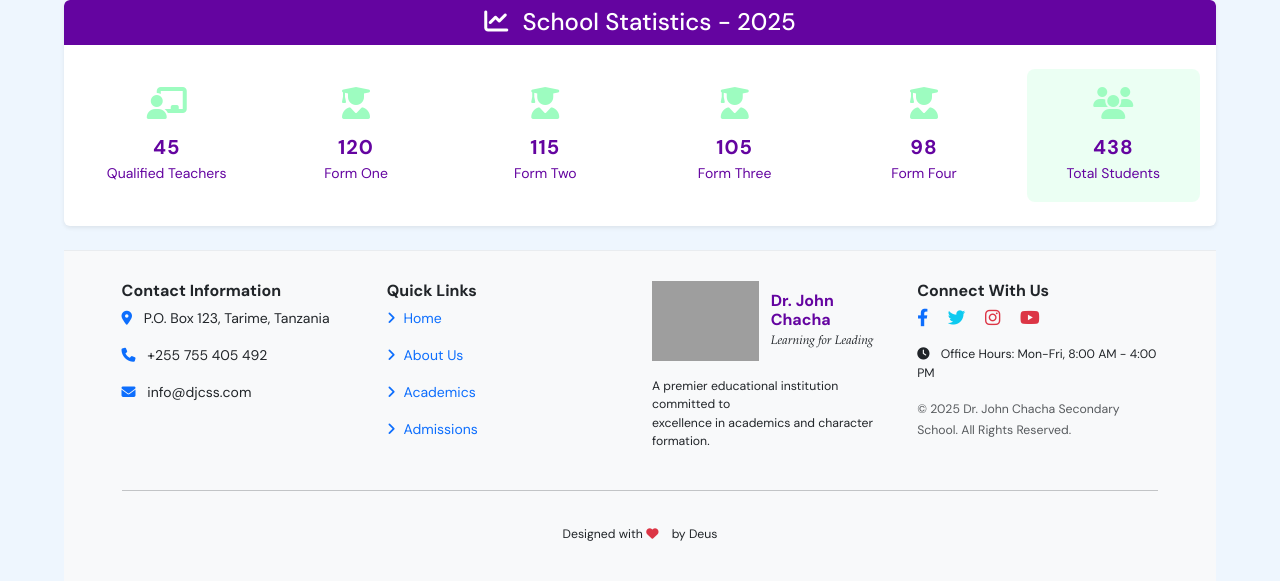
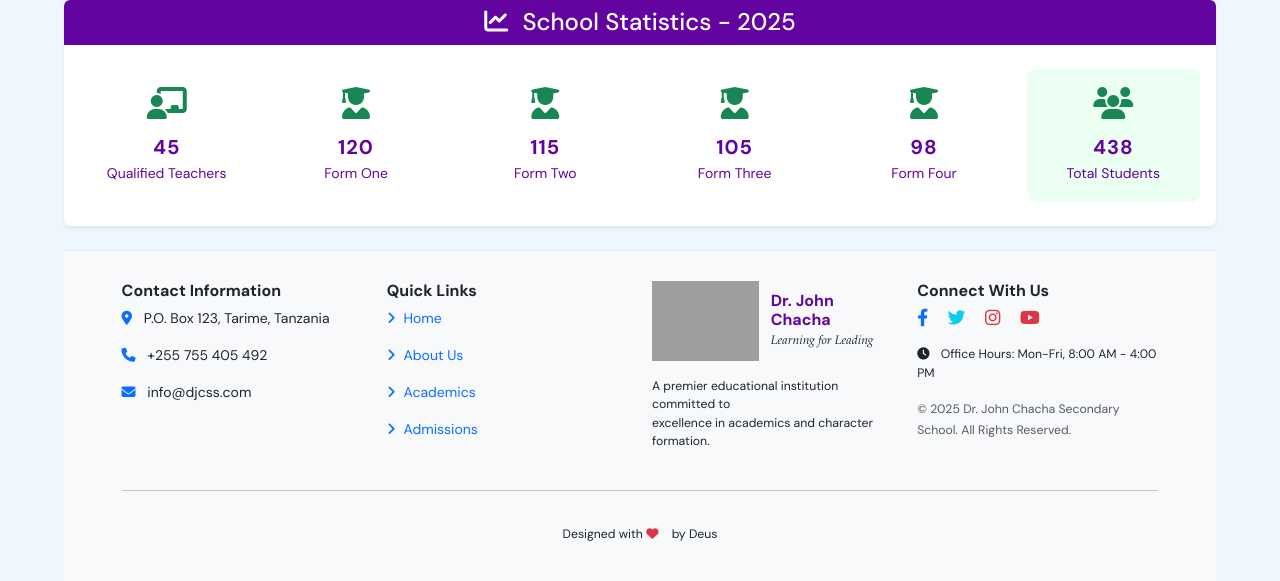
Before and after one commit to d3UsPr0/djcss, a Django app: page / in a window 1280 px wide. Shown: the part 1678-2259 px from the top of the page. Run offline with Django 5.2, Linux system fonts and the light colour scheme; some libraries are stand-ins or nearby versions; grey boxes are pictures that could not be loaded.

Commit message:
Updated statistics card

```diff
--- a/web/templates/web/home.html
+++ b/web/templates/web/home.html
@@ -695,7 +695,7 @@
         <!-- Teachers -->
         <div class="col-6 col-md-4 col-lg-2">
           <div class="p-3 rounded-3 stats-block h-100" style="background-color: rgba(255,255,255,0.1);">
-            <i class="fas fa-chalkboard-teacher fa-2x mb-3" style="color: #9dfcc0;"></i>
+            <i class="fas fa-chalkboard-teacher fa-2x mb-3 text-success"></i>
             <h5 class="mb-1 counter" data-target="45">0</h5>
             <p class="mb-0 small stats-text">Qualified Teachers</p>
           </div>
@@ -704,7 +704,7 @@
         <!-- Form One -->
         <div class="col-6 col-md-4 col-lg-2">
           <div class="p-3 rounded-3 stats-block h-100" style="background-color: rgba(255,255,255,0.1);">
-            <i class="fas fa-user-graduate fa-2x mb-3" style="color: #9dfcc0;"></i>
+            <i class="fas fa-user-graduate fa-2x mb-3 text-success"></i>
             <h5 class="mb-1 counter" data-target="120">0</h5>
             <p class="mb-0 small stats-text">Form One</p>
           </div>
@@ -713,7 +713,7 @@
         <!-- Form Two -->
         <div class="col-6 col-md-4 col-lg-2">
           <div class="p-3 rounded-3 stats-block h-100" style="background-color: rgba(255,255,255,0.1);">
-            <i class="fas fa-user-graduate fa-2x mb-3" style="color: #9dfcc0;"></i>
+            <i class="fas fa-user-graduate fa-2x mb-3 text-success"></i>
             <h5 class="mb-1 counter" data-target="115">0</h5>
             <p class="mb-0 small stats-text">Form Two</p>
           </div>
@@ -722,7 +722,7 @@
         <!-- Form Three -->
         <div class="col-6 col-md-4 col-lg-2">
           <div class="p-3 rounded-3 stats-block h-100" style="background-color: rgba(255,255,255,0.1);">
-            <i class="fas fa-user-graduate fa-2x mb-3" style="color: #9dfcc0;"></i>
+            <i class="fas fa-user-graduate fa-2x mb-3 text-success"></i>
             <h5 class="mb-1 counter" data-target="105">0</h5>
             <p class="mb-0 small stats-text">Form Three</p>
           </div>
@@ -731,7 +731,7 @@
         <!-- Form Four -->
         <div class="col-6 col-md-4 col-lg-2">
           <div class="p-3 rounded-3 stats-block h-100" style="background-color: rgba(255,255,255,0.1);">
-            <i class="fas fa-user-graduate fa-2x mb-3" style="color: #9dfcc0;"></i>
+            <i class="fas fa-user-graduate fa-2x mb-3 text-success"></i>
             <h5 class="mb-1 counter" data-target="98">0</h5>
             <p class="mb-0 small stats-text">Form Four</p>
           </div>
@@ -740,7 +740,7 @@
         <!-- Total Students -->
         <div class="col-6 col-md-4 col-lg-2">
           <div class="p-3 rounded-3 stats-block h-100" style="background-color: rgba(157, 252, 192, 0.2);">
-            <i class="fas fa-users fa-2x mb-3" style="color: #9dfcc0;"></i>
+            <i class="fas fa-users fa-2x mb-3 text-success"></i>
             <h5 class="mb-1 counter" data-target="438">0</h5>
             <p class="mb-0 small stats-text">Total Students</p>
           </div>
```
